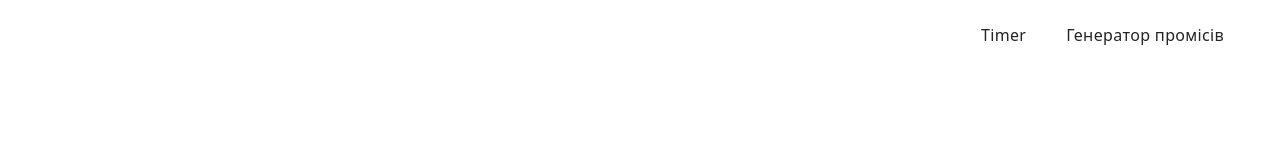
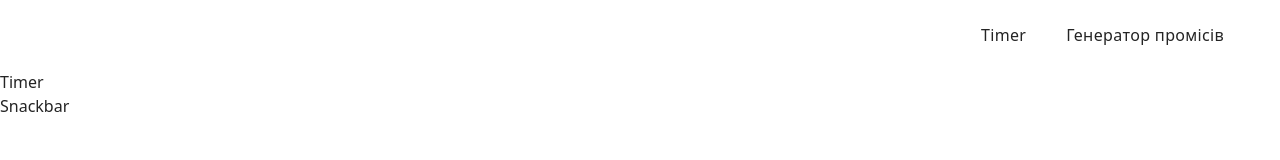
Before and after one commit to Kristina-16-Kaguy/goit-js-hw-10, a website built with Vite: page src/index.html in a window 1280 px wide. Built offline with nearby package versions, Linux system fonts and the light colour scheme.

Commit message:
correction

```diff
--- a/src/index.html
+++ b/src/index.html
@@ -12,7 +12,11 @@
   </head>
   <body>
     <load src="./partials/header.html" icon-path="img/sprite.svg#logo" />
-
+<nav>
+    <ul>
+      <li><a href="./1-timer.html">Timer</a></li>
+      <li><a href="./2-snackbar.html">Snackbar</a></li>
+    </ul>
     <main>
       <!-- Loads the specified .html file -->
     </main>
```
